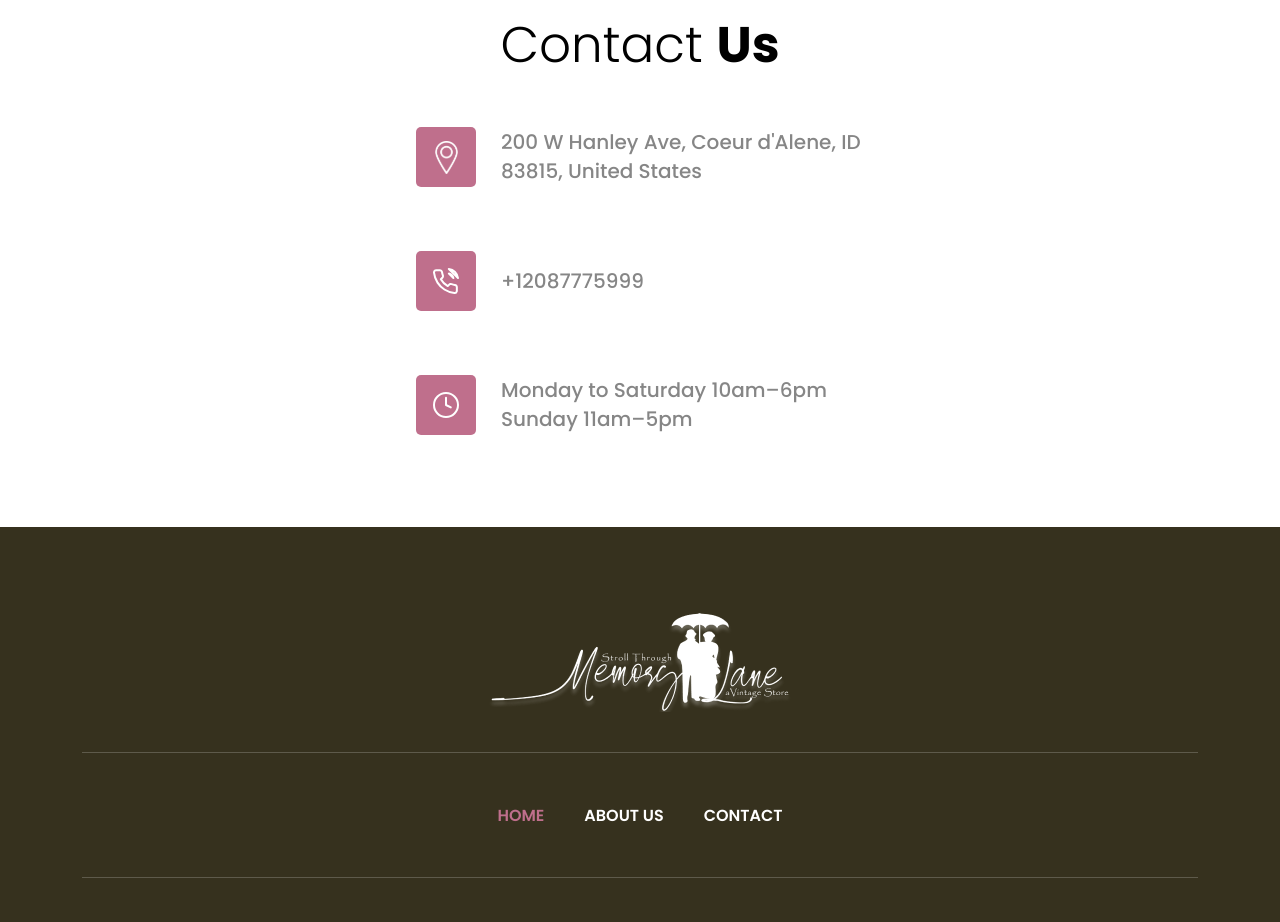
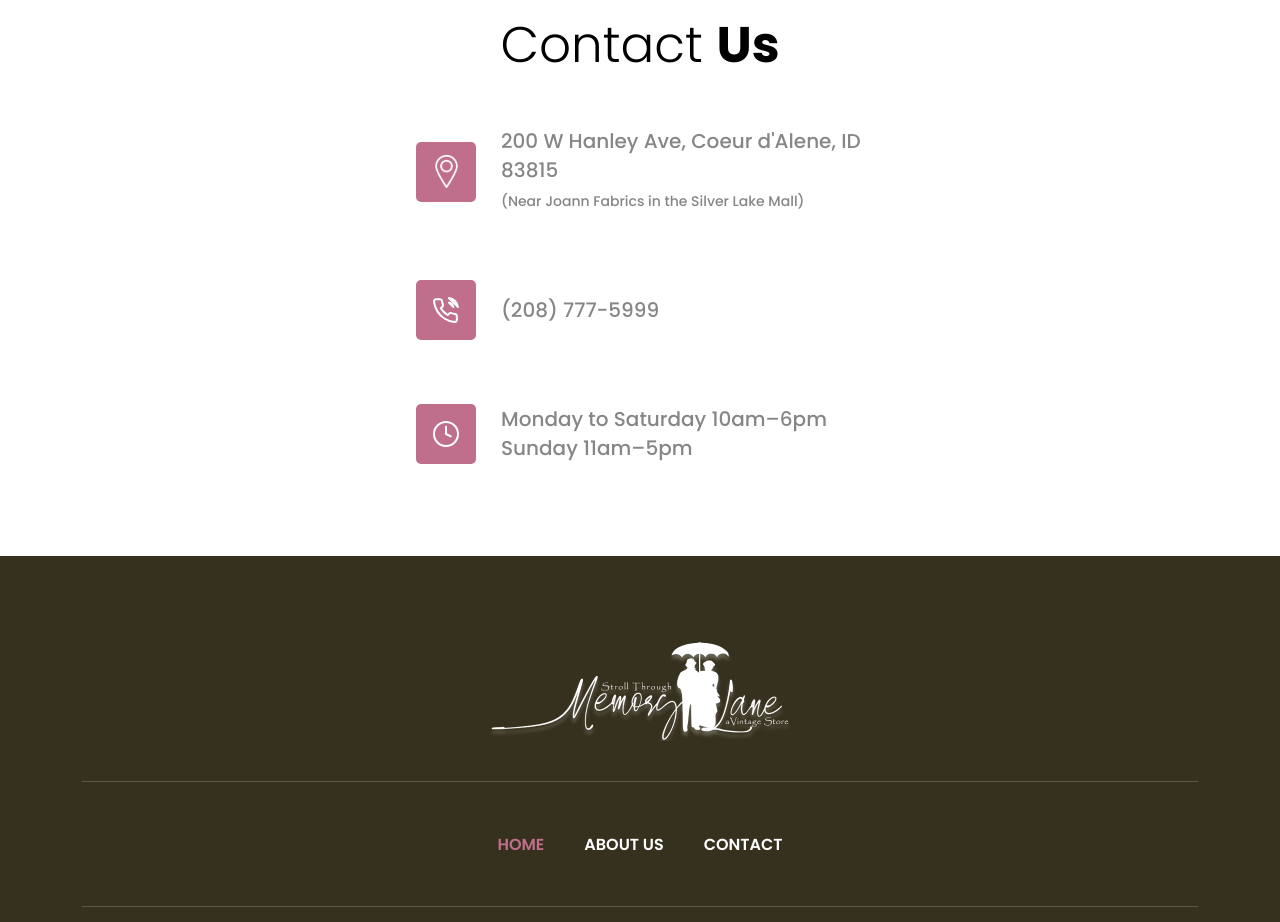
Before and after one commit to TheGeekyNinja/memorylanegems, a Vue app: page / in a window 1280 px wide. Shown: the part 2280-3202 px from the top of the page. Built offline with nearby package versions, Linux system fonts and the light colour scheme.

Commit message:
Contact info change

```diff
--- a/src/Pages/LandingPage.vue
+++ b/src/Pages/LandingPage.vue
@@ -98,7 +98,7 @@
                 </div>
                 <div class="contact-deta-con">
                   <p>
-                    200 W Hanley Ave, Coeur d'Alene, ID 83815, United States
+                    200 W Hanley Ave, Coeur d'Alene, ID 83815<br /><span style="font-size:14px">(Near Joann Fabrics in the Silver Lake Mall)</span>
                   </p>
                 </div>
               </div>
@@ -108,7 +108,7 @@
                   <img src="@/assets/contact-ic-3.svg" />
                 </div>
                 <div class="contact-deta-con">
-                  <p>+12087775999</p>
+                  <p>(208) 777-5999</p>
                 </div>
               </div>
 
```
Also changed, not shown: 2 other files (tests, documents, lock files or other folders).
